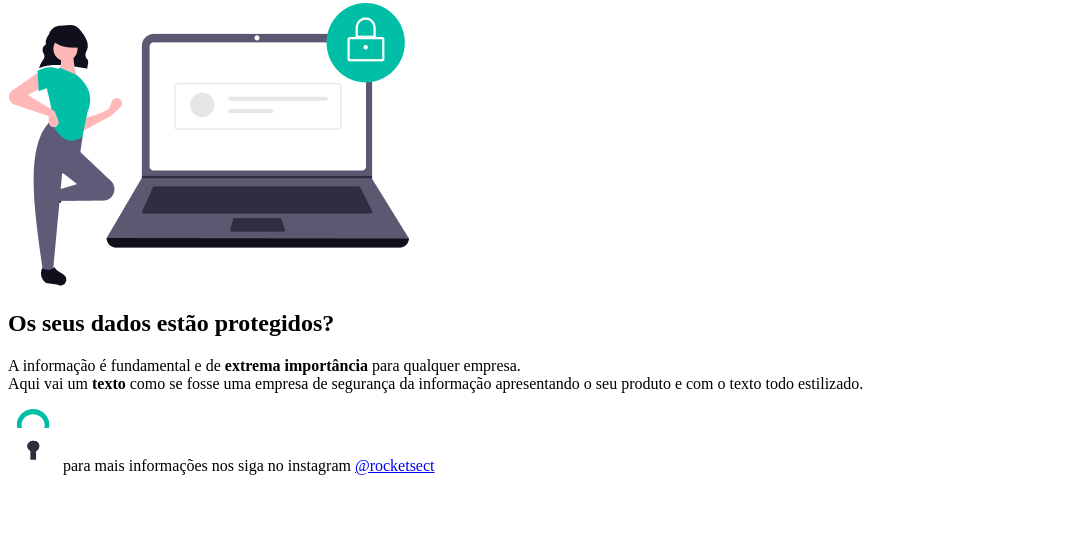
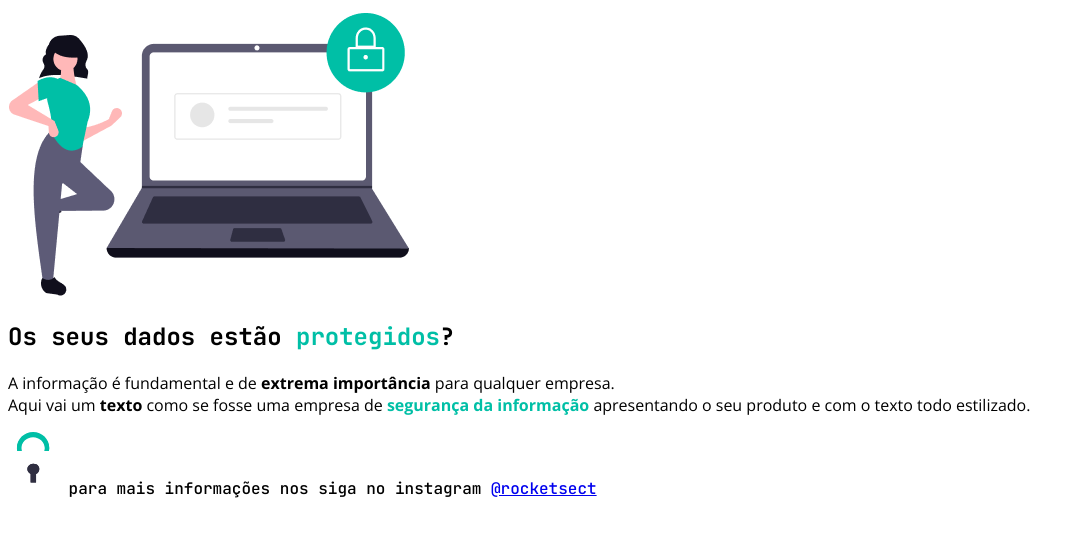
Before and after one commit to quitferr/02-rocket-sect, a plain HTML site: page index.html in a window 1280 px wide. Shown: the part 119-656 px from the top of the page, without its empty margins (0-1085 px from the left). Drawn offline with nearby package versions, Linux system fonts and the light colour scheme.

Commit message:
style: css and font inclusion

```diff
--- a/index.html
+++ b/index.html
@@ -1,10 +1,18 @@
 <!DOCTYPE html>
 <html lang="pt-br">
   <head>
+    <link rel="preconnect" href="https://fonts.googleapis.com">
+    <link rel="preconnect" href="https://fonts.gstatic.com" crossorigin>
+
     <meta charset="UTF-8" />
     <meta name="viewport" content="width=device-width, initial-scale=1.0" />
     <title>Rocket sect</title>
     <link rel="shortcut icon" href="./assets/padlock.svg" type="image/x-icon">
+
+    <link href="https://fonts.googleapis.com/css2?family=JetBrains+Mono:wght@500;700&family=Open+Sans:wght@400;700&display=swap" rel="stylesheet">
+
+    <link rel="stylesheet" href="style.css">
+
   </head>
   <body>
     <div class="page">
@@ -29,8 +37,7 @@
           <p>
             A informação é fundamental e de <strong>extrema importância</strong> para qualquer
             empresa. </br>
-            Aqui vai um <strong>texto</strong> como se fosse uma empresa de <span>segurança da
-            informação</span> apresentando o seu produto e com o texto todo estilizado.
+            Aqui vai um <strong>texto</strong> como se fosse uma empresa de <span>segurança da informação</span> apresentando o seu produto e com o texto todo estilizado.
           </p>
         </section>
 
--- /dev/null
+++ b/style.css
@@ -0,0 +1,13 @@
+body {
+  font-family: "JetBrains Mono", monospace;
+
+}
+
+section p {
+  font-family: "Open Sans", sans-serif;
+}
+
+h1 span, p span {
+  color: #00BFA6;
+  font-weight: 700;
+}
```
